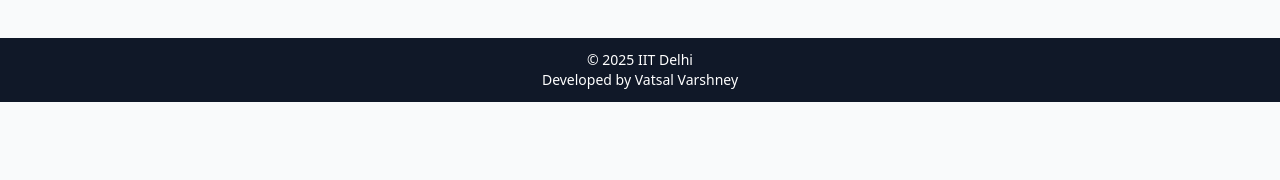
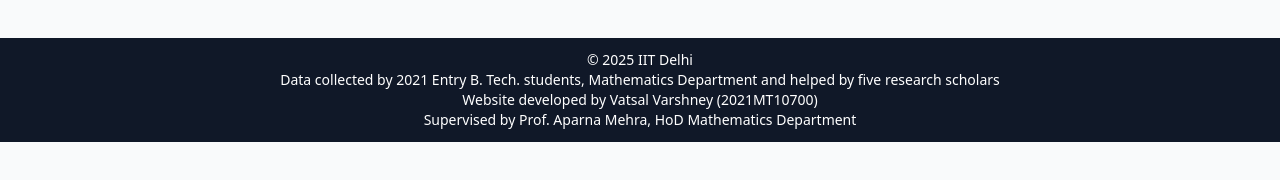
Before and after one commit to vatsalvarshney/IITD-Math-Dept-Library-Frontend, a React (Vite) app: page / in a window 1280 px wide. Shown: the part 610-790 px from the top of the page. Built offline with nearby package versions, Linux system fonts and the light colour scheme; no server answers.

Commit message:
developed by change, isbn not req

```diff
--- a/src/components/staff/BookForm.jsx
+++ b/src/components/staff/BookForm.jsx
@@ -76,7 +76,7 @@
           name="isbn"
           value={formData.isbn}
           onChange={handleChange}
-          required
+          // required
           className="mt-1 block w-full rounded-md border border-gray-300 shadow-sm focus:border-primary focus:ring-primary p-2 max-w-xs"
         />
       </div>
--- a/src/pages/public/Landing.jsx
+++ b/src/pages/public/Landing.jsx
@@ -95,7 +95,9 @@
       <div className="bg-gray-900 text-white py-3 mt-12">
         <div className="max-w-7xl mx-auto px-4 sm:px-6 lg:px-8 text-center">
           <p className="text-sm">&copy; {new Date().getFullYear()} IIT Delhi</p>
-          <p className="text-sm">Developed by <a href='https://www.linkedin.com/in/vatsal-varshney/'>Vatsal Varshney</a></p>
+          <p className="text-sm">Data collected by 2021 Entry B. Tech. students, Mathematics Department and helped by five research scholars</p>
+          <p className="text-sm">Website developed by Vatsal Varshney (2021MT10700)</p>
+          <p className="text-sm">Supervised by Prof. Aparna Mehra, HoD Mathematics Department</p>
         </div>
       </div>
     </div>
```
